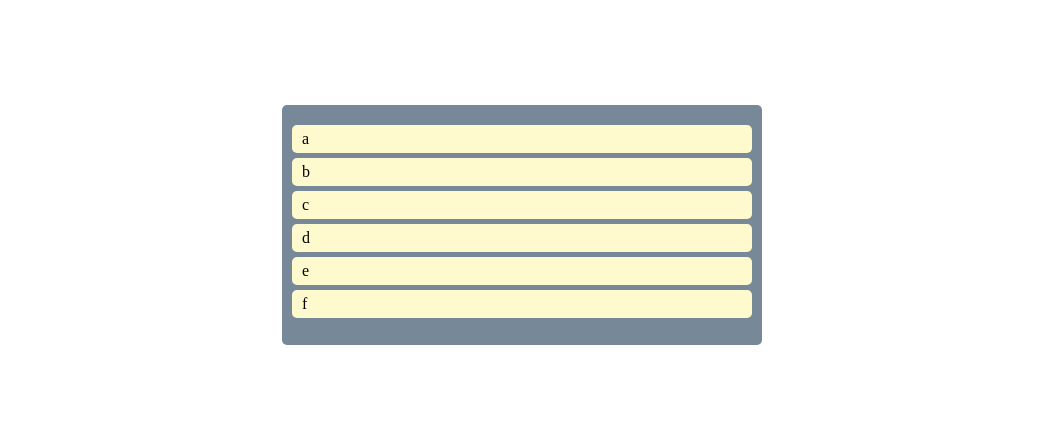
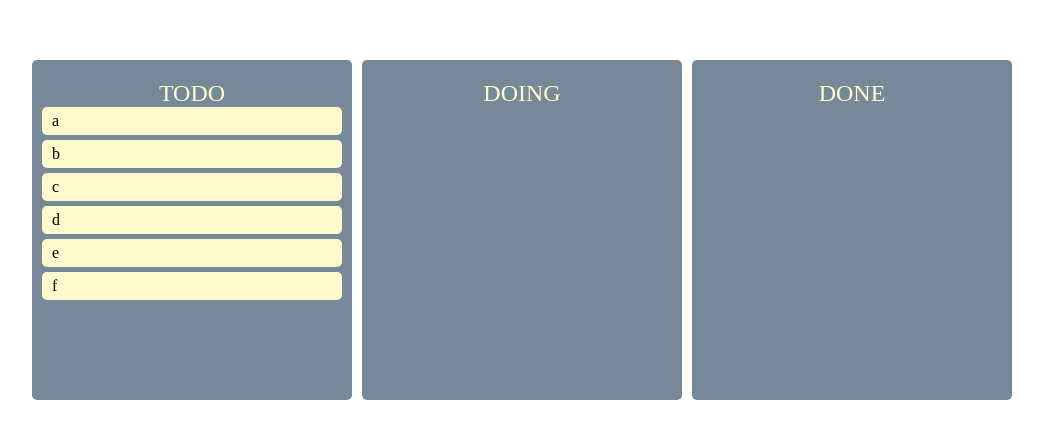
Before and after one commit to yeeahG/ToDos, a React (Create React App) app: page / in a window 1280 px wide. Shown: the part 183-622 px from the top of the page, without its empty margins (118-1161 px from the left). Built offline with nearby package versions, Linux system fonts and the light colour scheme.

Commit message:
CSS 수정, task간 이동 수정

```diff
--- a/src/App.tsx
+++ b/src/App.tsx
@@ -1,66 +1,64 @@
 import { DragDropContext, Droppable, Draggable, DropResult } from "react-beautiful-dnd";
 import { useRecoilState, useRecoilValue } from "recoil";
 import styled from "styled-components";
-import { toDoState } from "./atoms";
-import DragCard from "./components/DragCard";
+import { toDoState } from "./components/Model/atoms";
+import DragCard from "./components/Card/DragCard";
+import Board from "./components/Board/Board";
 
 const Wrapper = styled.div`
   display: flex;
-  max-width: 480px;
   width: 100%;
+  height: 100vh;
   margin: 0 auto;
   justify-content: center;
   align-items: center;
-  height: 100vh;
 `;
 
 const Boards = styled.div`
-  display: grid;
-  grid-template-columns: repeat(1, 1fr);
+  display: flex;
+  gap: 10px;
   width: 100%;
-
+  padding-top: 10px;
+  justify-content: center;
+  align-items: flex-start;
 `;
-
-const Board = styled.div`
-  background-color: ${props => props.theme.boardColor};
-  padding-top: 30px;
-  padding: 20px 10px;
-  border-radius: 5px;
-  min-height: 200px;
-`;
-
 
 
 function App() {
   const [toDos, setToDos] = useRecoilState(toDoState)
-  const onDragEnd = ({draggableId, destination, source}:DropResult) => {
-    if(!destination) return;
-    setToDos(oldToDos => {
-      const copyToDos = [...oldToDos];
-      copyToDos.splice(source.index, 1); //delete item
-      copyToDos.splice(destination?.index, 0, draggableId ) //item 돌려놓기
+  const onDragEnd = (info:DropResult) => {
+    console.log(info);
 
-      return copyToDos;
-    });
+    const {source, destination, draggableId} = info;
+
+    if(destination?.droppableId === source.droppableId) {
+
+      setToDos(allBoards => {
+        const todoCopy = [...allBoards[source.droppableId]];
+
+        todoCopy.splice(source.index, 1); //delete item
+        todoCopy.splice(destination?.index, 0, draggableId ) //item 돌려놓기
+          return {
+            ...allBoards,
+            [source.droppableId]: todoCopy,
+          };
+        });
+    }
+
   };
   return (
     <DragDropContext onDragEnd={onDragEnd}>
       <Wrapper>
         <Boards>
-          <Droppable droppableId="one">
-            {(provided) =>
-              <Board
-                {...provided.droppableProps}
-                ref={provided.innerRef}
-              >
-                {toDos.map((toDo, index) => (
-                  <DragCard key={toDo} toDo={toDo} index={index}/>
-                  )
-                )}
-                {provided.placeholder}
-              </Board>
-            }
-          </Droppable>
+          {Object.keys(toDos).map(
+              (boardId) => (
+                <Board
+                  boardId={boardId}
+                  key={boardId}
+                  toDos={toDos[boardId]}
+                />
+              )
+            )}
         </Boards>
       </Wrapper>
     </DragDropContext>
--- a/src/Practice/Another.tsx
+++ b/src/Practice/Another.tsx
@@ -1,6 +1,6 @@
 import React from "react";
 import { useRecoilState, useRecoilValue } from "recoil";
-import { minuteState } from "../atoms";
+import { minuteState } from "../components/Model/atoms";
 import { hourSelector } from "./AnoAtoms";
 
 function Another () {
--- a/src/atoms.tsx
+++ /dev/null
@@ -1,11 +0,0 @@
-import { atom, selector } from "recoil";
-
-export const minuteState = atom({
-    key: "minutes",
-    default: 0,
-})
-
-export const toDoState = atom({
-    key: "toDo",
-    default: ["a", "b", "c", "d", "e", "f"],
-})
--- /dev/null
+++ b/src/components/Board/Board.tsx
@@ -0,0 +1,49 @@
+import { Droppable } from "react-beautiful-dnd";
+import styled from "styled-components";
+import DragCard from "../Card/DragCard";
+
+const Wrapper = styled.div`
+  background-color: ${props => props.theme.boardColor};
+  padding-top: 20px;
+  padding: 20px 10px;
+  border-radius: 5px;
+  min-height: 300px;
+  width: 300px;
+`;
+
+const Title = styled.div`
+    font-size: 24px;
+    font-weight: 500;
+    text-align: center;
+    background-color: inherit;
+    color: #FFFACD;
+`;
+
+interface IBoardProps {
+    toDos: string[];
+    boardId: string;
+}
+
+function Board( {toDos, boardId}:IBoardProps ) {
+    return (
+    <Wrapper>
+        <Title>{boardId}</Title>
+        <Droppable droppableId={boardId}>
+        {(provided) =>
+            <div
+                ref={provided.innerRef}
+                {...provided.droppableProps}
+            >
+                {toDos.map((toDo, index) => (
+                <DragCard key={toDo} toDo={toDo} index={index}/>
+                )
+                )}
+                {provided.placeholder}
+            </div>
+        }
+    </Droppable>
+    </Wrapper>
+    )
+}
+
+export default Board;
--- /dev/null
+++ b/src/components/Model/atoms.tsx
@@ -0,0 +1,19 @@
+import { atom, selector } from "recoil";
+
+interface IToDoState {
+    [key: string]: string[];
+}
+
+export const minuteState = atom({
+    key: "minutes",
+    default: 0,
+})
+
+export const toDoState = atom<IToDoState>({
+    key: "toDo",
+    default: {
+        TODO: ["a", "b", "c", "d", "e", "f"],
+        DOING: [],
+        DONE: [],
+    },
+})
```
Also changed, not shown: src/components/Card/DragCard.tsx (renamed from src/components/DragCard.tsx, +4 -3 lines).
